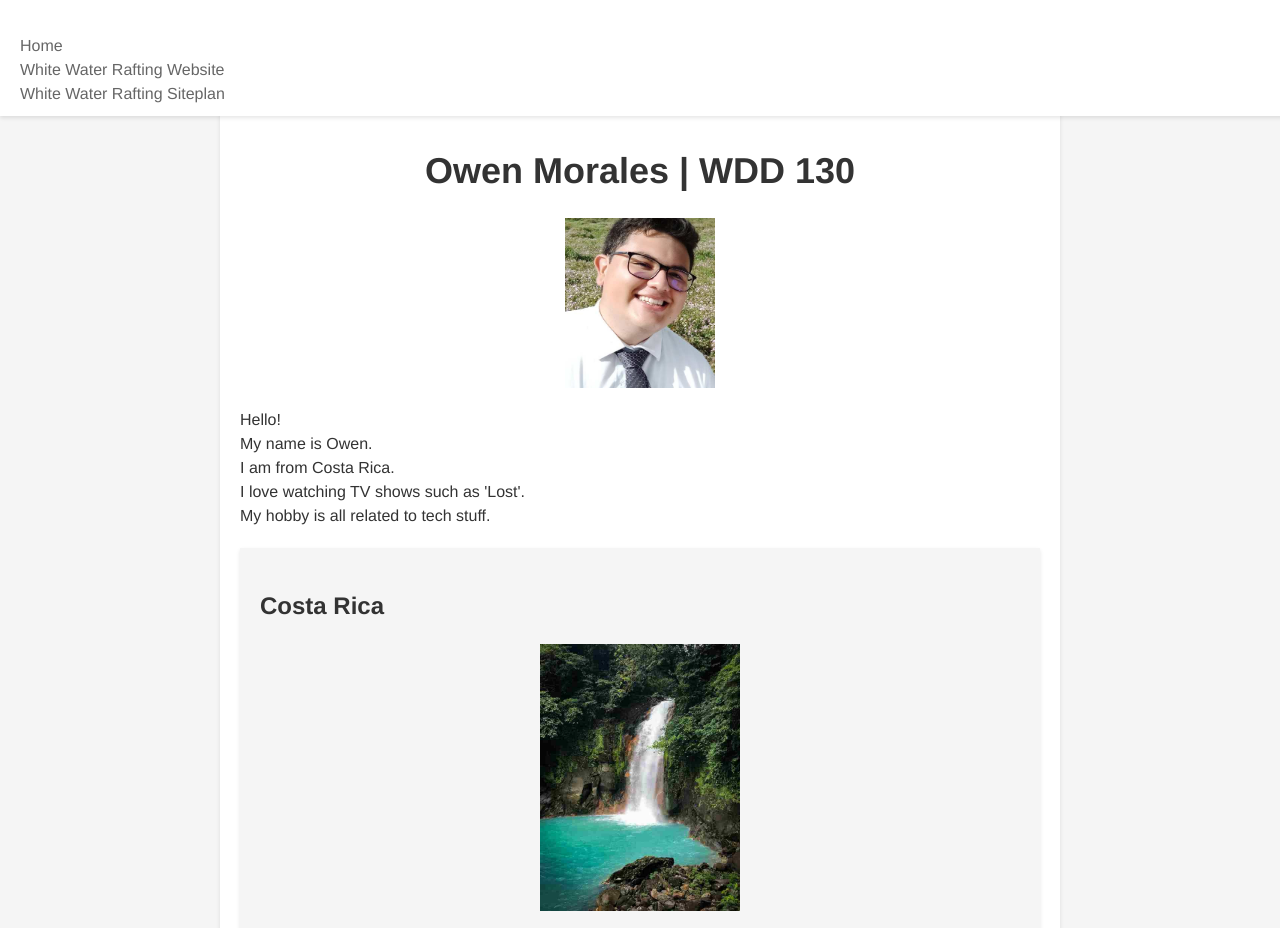
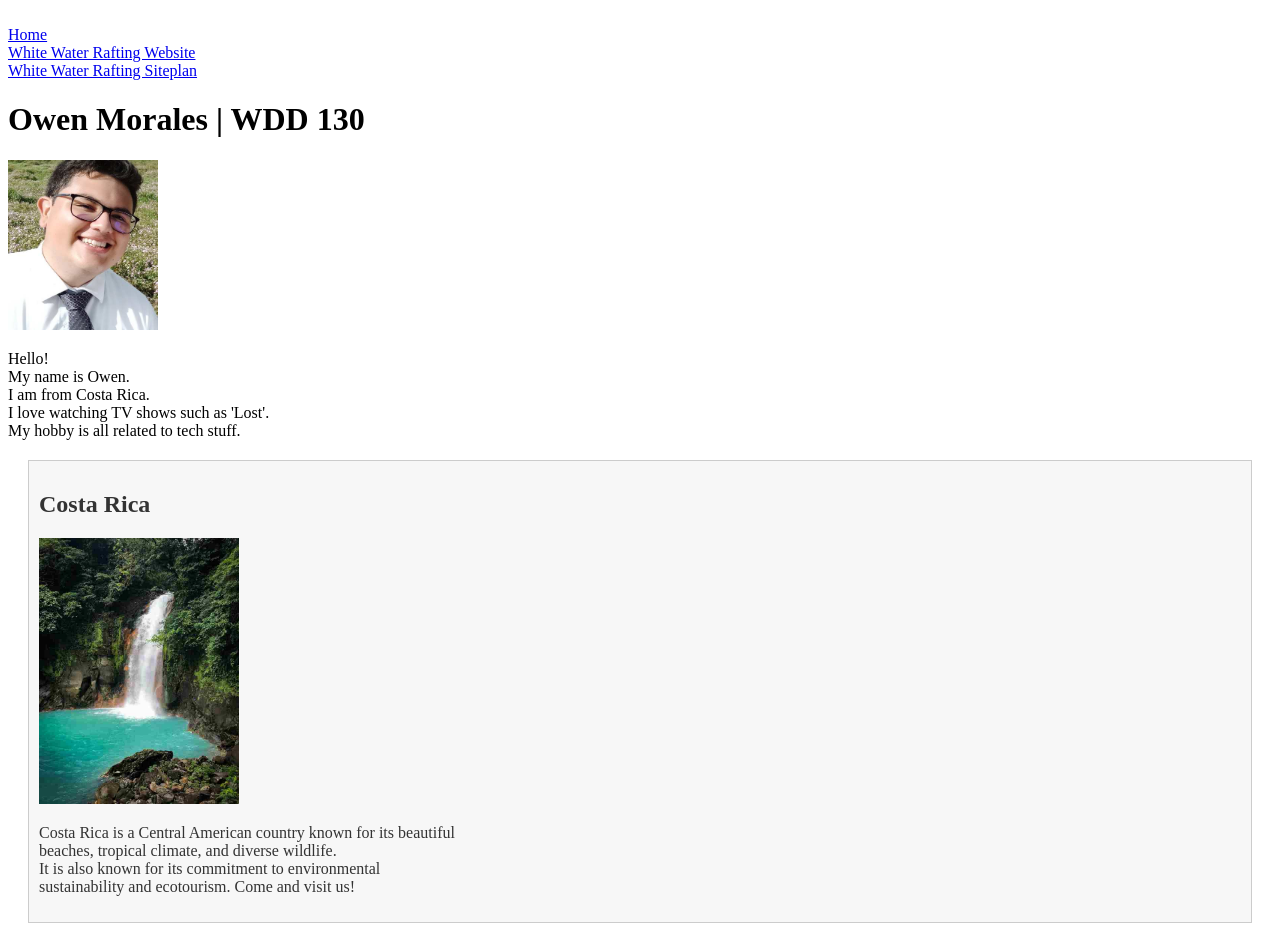
Before and after one commit to omora14/WWD130, a plain HTML site: page index.html/index.html in a window 1280 px wide. Shown: the top 928 px of the page. Drawn offline with Linux system fonts and the light colour scheme.

Commit message:
Made significants changes to the CSS code

```diff
--- a/index.html/index.html
+++ b/index.html/index.html
@@ -5,7 +5,8 @@
   <meta name="viewport" content="width=device-width,initial-scale=1.0">
   <title>Owen Morales Morales | WDD 130</title>
   <meta name="description" content="Describe your home page here using keywords like your name, the course, the purpose of the page.">
-  <meta name="author" content="Your name">
+  <!-- Added meta tag for author -->
+  <meta name="author" content="Owen Morales">
   <link rel="stylesheet" href="styles.css">
 </head>
 <body>
--- a/index.html/styles.css
+++ b/index.html/styles.css
@@ -1,75 +1,27 @@
-body {
-  font-family: 'Helvetica Neue', sans-serif;
-  font-size: 16px;
-  line-height: 1.5;
+aside {
+  margin: 20px;
+  border: 1px solid #ccc;
+  padding: 10px;
+  background-color: #f7f7f7;
   color: #333;
-  background-color: #f5f5f5;
 }
 
-header {
-  background-color: #fff;
-  box-shadow: 0 2px 4px rgba(0, 0, 0, 0.1);
-  padding: 10px;
-  position: fixed;
-  top: 0;
-  left: 0;
-  width: 100%;
+aside img {
+  width: 200px;
+  height: auto;
 }
 
-nav a {
-  color: #666;
-  text-decoration: none;
-  margin: 0 10px;
-}
-
-nav a:hover {
-  color: #000;
-}
-
-main {
-  max-width: 800px;
-  margin: 100px auto;
-  padding: 20px;
-  background-color: #fff;
-  box-shadow: 0 2px 4px rgba(0, 0, 0, 0.1);
-}
-
-h1 {
-  font-size: 36px;
-  text-align: center;
-  margin-bottom: 20px;
-}
-
-img {
-  display: block;
-  margin: 20px auto;
+main img {
   max-width: 100%;
+  height: auto;
 }
 
 p {
-  margin: 0 0 20px;
-}
-
-aside {
-  background-color: #f5f5f5;
-  padding: 20px;
-  margin: 20px 0;
-  box-shadow: 0 2px 4px rgba(0, 0, 0, 0.1);
-}
-
-h2 {
-  font-size: 24px;
-  margin-bottom: 10px;
+  padding: 0;
 }
 
 footer {
-  background-color: #fff;
-  padding: 10px;
-  box-shadow: 0 -2px 4px rgba(0, 0, 0, 0.1);
-  margin-top: 50px;
+  margin-top: 20px;
+  border-top: 1px solid #ccc;
   text-align: center;
 }
-
-footer p {
-  margin: 0;
-}
```
